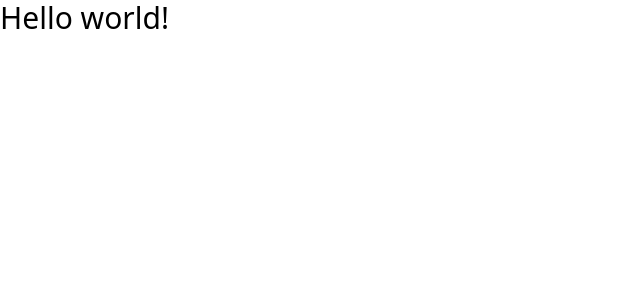
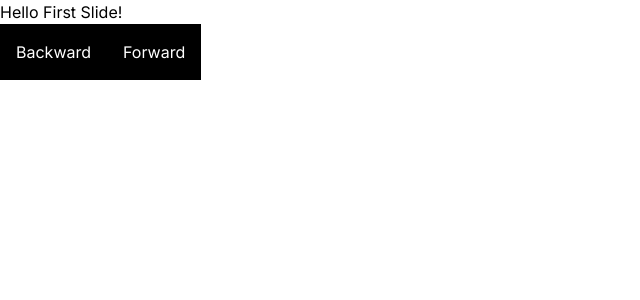
Before and after one commit to HBerglund/presoJS, a React (Create React App) app: page / in a window 1280 px wide. Shown: the top 300 px of the page, without its empty margins (0-640 px from the left). Built offline with nearby package versions, Linux system fonts and the light colour scheme.

Commit message:
set up theme and slides labby

```diff
--- a/public/index.html
+++ b/public/index.html
@@ -5,6 +5,11 @@
     <meta name="viewport" content="width=device-width, initial-scale=1" />
     <meta name="theme-color" content="#000000" />
     <link rel="manifest" href="%PUBLIC_URL%/manifest.json" />
+    <link rel="preconnect" href="https://fonts.googleapis.com">
+    <link rel="preconnect" href="https://fonts.gstatic.com" crossorigin>
+    <link href="https://fonts.googleapis.com/css2?family=Cormorant+Garamond:wght@300;400;500;600;700&family=Inter:wght@100;200;300;400;500;600;700&display=swap" rel="stylesheet">
+
+
     <title>presoJS</title>
   </head>
   <body>
--- a/src/App.css
+++ /dev/null
@@ -1,3 +0,0 @@
-.text {
-  color: pink;
-}
--- a/src/App.tsx
+++ b/src/App.tsx
@@ -1,9 +1,54 @@
-import React from 'react';
+import React, { FC, useEffect, useState } from "react";
 
-import classNames from 'classnames';
+import classNames from "classnames";
+import { handleArrowClick } from "./helpers/arrowNavigation";
+import { slides, SlideType } from "./data";
 
 function App() {
-  return <div className={classNames('text-3xl')}>Hello world!</div>;
+  const [current, setCurrent] = useState<number>(0);
+  const [totalSlides, setTotalSlides] = useState<SlideType[]>(slides);
+
+  useEffect(() => {
+    window.addEventListener("keyup", (e: KeyboardEvent) => {
+      handleArrowClick(e);
+    });
+  }, []);
+
+  const onGoForward = () =>
+    setCurrent((prev) => {
+      if (prev !== totalSlides.length - 1) {
+        return prev + 1;
+      }
+      return prev;
+    });
+
+  const onGoBackward = () =>
+    setCurrent((prev) => {
+      if (prev !== 0) {
+        return prev - 1;
+      }
+      return prev;
+    });
+
+  return (
+    <div>
+      <div>{totalSlides[current]}</div>
+      <div className={classNames("flex")}>
+        <button
+          className={classNames("bg-black text-white p-4")}
+          onClick={onGoBackward}
+        >
+          Backward
+        </button>
+        <button
+          className={classNames("bg-black text-white p-4")}
+          onClick={onGoForward}
+        >
+          Forward
+        </button>
+      </div>
+    </div>
+  );
 }
 
 export default App;
--- /dev/null
+++ b/src/Slides/FirstSlide.tsx
@@ -0,0 +1,11 @@
+import React from 'react'
+
+const FirstSlide = () => {
+    return (
+        <div>
+            Hello First Slide!
+        </div>
+    )
+}
+
+export default FirstSlide
--- /dev/null
+++ b/src/Slides/SecondSlide.tsx
@@ -0,0 +1,11 @@
+import React from 'react'
+
+const SecondSlide = () => {
+    return (
+        <div>
+            Hello Second Slide!
+        </div>
+    )
+}
+
+export default SecondSlide
--- /dev/null
+++ b/src/Slides/ThirdSlide.tsx
@@ -0,0 +1,11 @@
+import React from 'react'
+
+function ThirdSlide() {
+    return (
+        <div>
+         Heeeeyyy Third Slide
+        </div>
+    )
+}
+
+export default ThirdSlide;
--- /dev/null
+++ b/src/data.tsx
@@ -0,0 +1,11 @@
+import FirstSlide from "./Slides/FirstSlide";
+import SecondSlide from "./Slides/SecondSlide";
+import ThirdSlide from "./Slides/ThirdSlide";
+
+export type SlideType = React.ReactNode;
+
+export const slides: SlideType[] = [
+  <FirstSlide />,
+  <SecondSlide />,
+  <ThirdSlide />,
+];
--- /dev/null
+++ b/src/helpers/arrowNavigation.ts
@@ -0,0 +1,7 @@
+import { KeyboardEvent } from "react";
+
+export const handleArrowClick = (e: KeyboardEvent) => {
+  if (e.key === "Enter") {
+    console.log("Enter");
+  }
+};
--- a/tailwind.config.js
+++ b/tailwind.config.js
@@ -1,7 +1,36 @@
 module.exports = {
   content: ['./src/**/*.{js,jsx,ts,tsx}'],
   theme: {
-    extend: {},
+    colors: {
+      'blue': '#4C65F7',
+      'purple': '#B25CFA',
+      'pink': '#FF62AA',
+      'orange': '#F37133',
+      'yellow': '#FFB449',
+      'lightblue': '#6CB4E0',
+      'white': '#FFF',
+      'black': '#000',
+      'lightgrey': '#f5f5f5'
+    },
+    fontFamily: {
+      sans: ['Inter', 'sans-serif'],
+      serif: ['Cormorant Garamond', 'serif'],
+    },
+    fontSize: {
+      'headingXL': ['8rem'],
+      'heading': ['6rem'],
+      'subHeading': ['4rem'],
+      'paragraph': ['2rem'],
+    },
+    extend: {
+      spacing: {
+        '128': '32rem',
+        '144': '36rem',
+      },
+      borderRadius: {
+        '4xl': '2rem',
+      }
+    }
   },
   plugins: [],
 };
```
